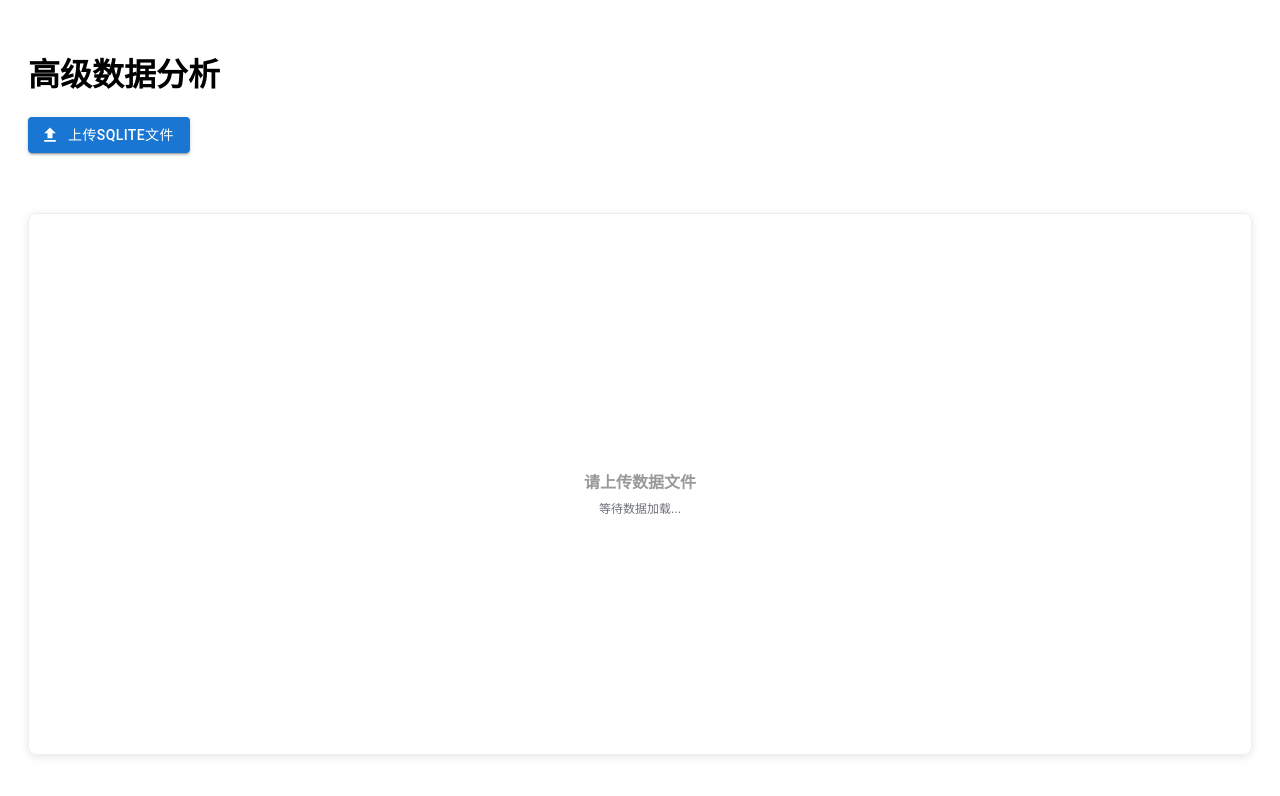
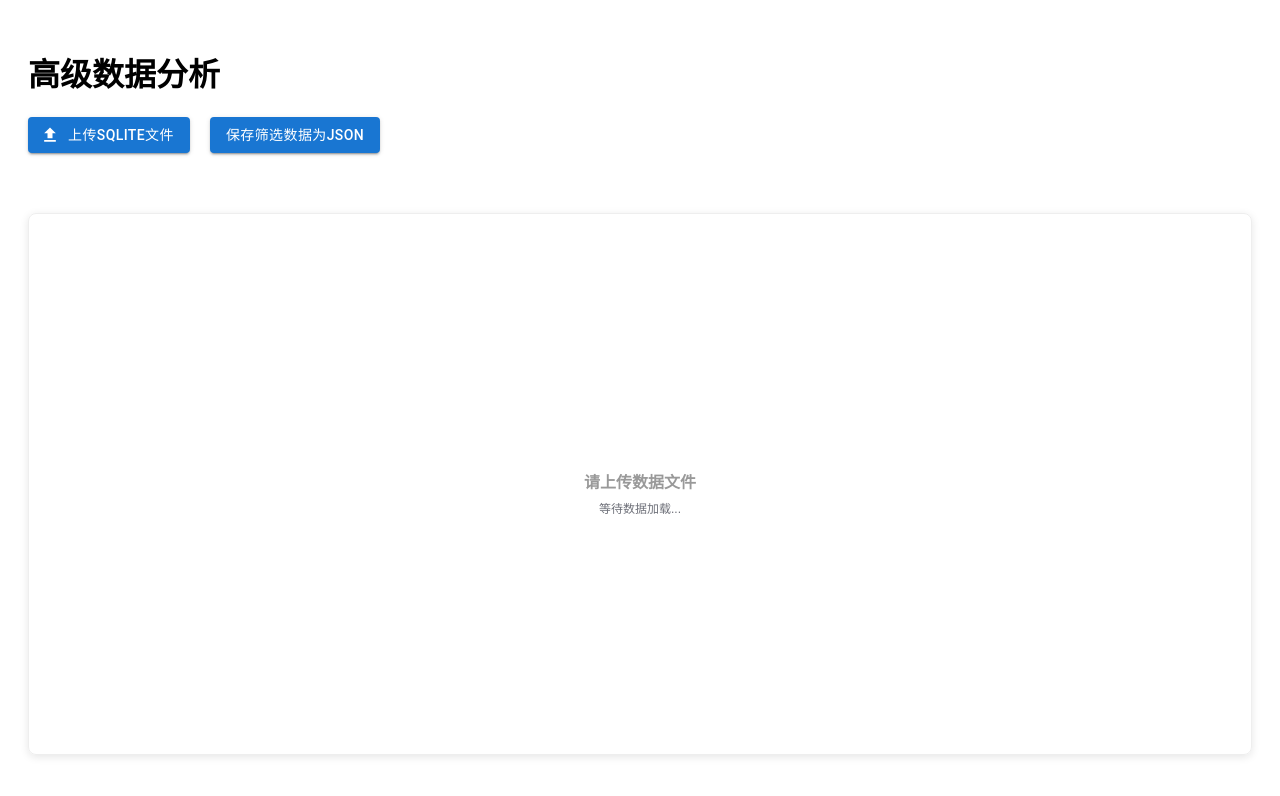
Before and after one commit to oniyakun/VRCX-Data-Analysis, a React (Vite) app in the folder frontend/: page /analysis in a window 1280 px wide. Shown: the top 796 px of the page. Built offline with nearby package versions, Linux system fonts and the light colour scheme.

Commit message:
支持导出筛选后的json数据

```diff
--- a/frontend/src/AnalysisPage.jsx
+++ b/frontend/src/AnalysisPage.jsx
@@ -162,14 +162,14 @@ const [chartOption, setChartOption] = useState({
       }
     }));
 
-    // 清除已隐藏列的筛选值
-    setFilters(prev => ({
-      ...prev,
-      [tableName]: Object.fromEntries(
-        Object.entries(prev[tableName] || {})
-          .filter(([col]) => prev[tableName]?.[col])
-      )
-    }));
+    // 清除已隐藏列的筛选值，同时不影响其他列的筛选状态
+    setFilters(prev => {
+      const newFilters = { ...prev };
+      if (newFilters[tableName]) {
+        delete newFilters[tableName][column];
+      }
+      return newFilters;
+    });
     console.log('Column toggle:', tableName, column, {
       ...selectedColumns,
       [tableName]: {
@@ -280,10 +280,50 @@ const handlePageChange = (tableName, newPage) => {
   }));
 };
 
+  const saveFilteredDataAsJSON = useCallback(() => {
+    // 重新计算筛选后的数据
+    const updatedFilters = filters;
+    tables.forEach(table => {
+      const state = pagination[table.name] || {};
+      const visibleColumns = table.columns.filter(col => !!selectedColumns[table.name]?.[col]);
+      if (visibleColumns.length === 0) return; // 只处理有选中列的表
+      const filteredData = table.data.filter(row =>
+        visibleColumns.every(col => {
+          const filterValues = (updatedFilters[table.name]?.[col] || []);
+          return filterValues.length === 0 ||
+            filterValues.some(f =>
+              String(row[table.columns.indexOf(col)]).toLowerCase().includes(String(f).toLowerCase())
+            );
+        })
+      );
+      const startIndex = (state.page - 1) * state.rowsPerPage;
+      const paginatedData = filteredData; // 保存所有筛选后的数据
+      // 按第一列排序
+      paginatedData.sort((a, b) => {
+        const firstColumnIndex = table.columns.indexOf(visibleColumns[0]);
+        return String(a[firstColumnIndex]).localeCompare(String(b[firstColumnIndex]));
+      });
+      const selectedData = paginatedData.map(row => {
+        return visibleColumns.reduce((acc, col) => {
+          const colIndex = table.columns.indexOf(col);
+          acc[col] = row[colIndex];
+          return acc;
+        }, {});
+      });
+      const jsonData = JSON.stringify(selectedData, null, 2);
+      const blob = new Blob([jsonData], { type: 'application/json' });
+      const url = URL.createObjectURL(blob);
+      const a = document.createElement('a');
+      a.href = url;
+      a.download = `${table.name}_filtered.json`;
+      a.click();
+      URL.revokeObjectURL(url);
+    });
+  }, [tables, filters, pagination, selectedColumns]);
+
   return (
     <div style={{ padding: '20px' }}>
       <h1>高级数据分析</h1>
-
       <Button
         variant="contained"
         component="label"
@@ -298,10 +338,15 @@ const handlePageChange = (tableName, newPage) => {
           onChange={handleUpload}
         />
       </Button>
-
+      <Button
+        variant="contained"
+        onClick={saveFilteredDataAsJSON}
+        sx={{ marginBottom: '20px', marginLeft: '20px' }}
+      >
+        保存筛选数据为JSON
+      </Button>
       {loading && <CircularProgress />}
       {error && <Alert severity="error">{error}</Alert>}
-
       <div style={{
           height: '500px',
           marginTop: '40px',
@@ -312,7 +357,7 @@ const handlePageChange = (tableName, newPage) => {
         }}>
           <ReactECharts option={chartOption} style={{ height: '100%' }} />
         </div>
-{tables.map(renderTable)}
+      {tables.map(renderTable)}
     </div>
   );
 }
```
